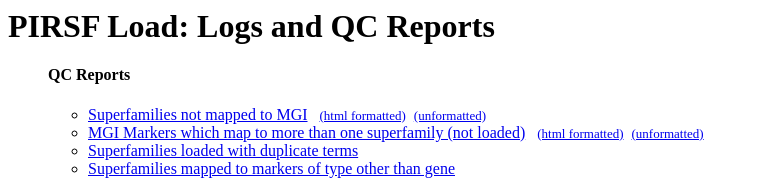
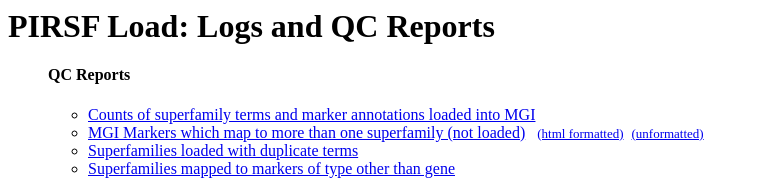
Before and after one commit to mgijax/pirsfload, a plain HTML site: page index.html in a window 1280 px wide. Shown: the top 196 px of the page, without its empty margins (0-758 px from the left). Drawn offline with Linux system fonts and the light colour scheme.

Commit message:
added new report link for superfamily and annotation counts

```diff
--- a/index.html
+++ b/index.html
@@ -4,7 +4,7 @@
 
 <H4>QC Reports</H4>
 <UL>
-<LI><A HREF="/data/loads/pirsf/pirsfload/reports/notMapped.rpt">Superfamilies not mapped to MGI</A>&nbsp;&nbsp;&nbsp;<A HREF="/data/loads/pirsf/pirsfload/reports/notMapped.html"><font size="-1">(html formatted)</font></a>&nbsp;&nbsp;<A HREF="/data/loads/pirsf/pirsfload/reports/notMapped.txt"><font size="-1">(unformatted)</font></a></LI>
+<LI><A HREF="/data/loads/pirsf/pirsfload/reports/TermAnnotationCounts.rpt">Counts of superfamily terms and marker annotations loaded into MGI</A></LI>
 <LI><A HREF="/data/loads/pirsf/pirsfload/reports/oneToMany.rpt">MGI Markers which map to more than one superfamily (not loaded)</A>&nbsp;&nbsp;&nbsp;<A HREF="/data/loads/pirsf/pirsfload/reports/oneToMany.html"><font size="-1">(html formatted)</font></a>&nbsp;&nbsp;<A HREF="/data/loads/pirsf/pirsfload/reports/oneToMany.txt"><font size="-1">(unformatted)</font></a></LI>
 <LI><A HREF="/data/loads/pirsf/pirsfload/reports/DuplicateTermNames.rpt">Superfamilies loaded with duplicate terms</A></font></a></LI>
 <LI><A HREF="/data/loads/pirsf/pirsfload/reports/OtherMarkerTypes.rpt">Superfamilies mapped to markers of type other than gene</A></font></a></LI>
```
